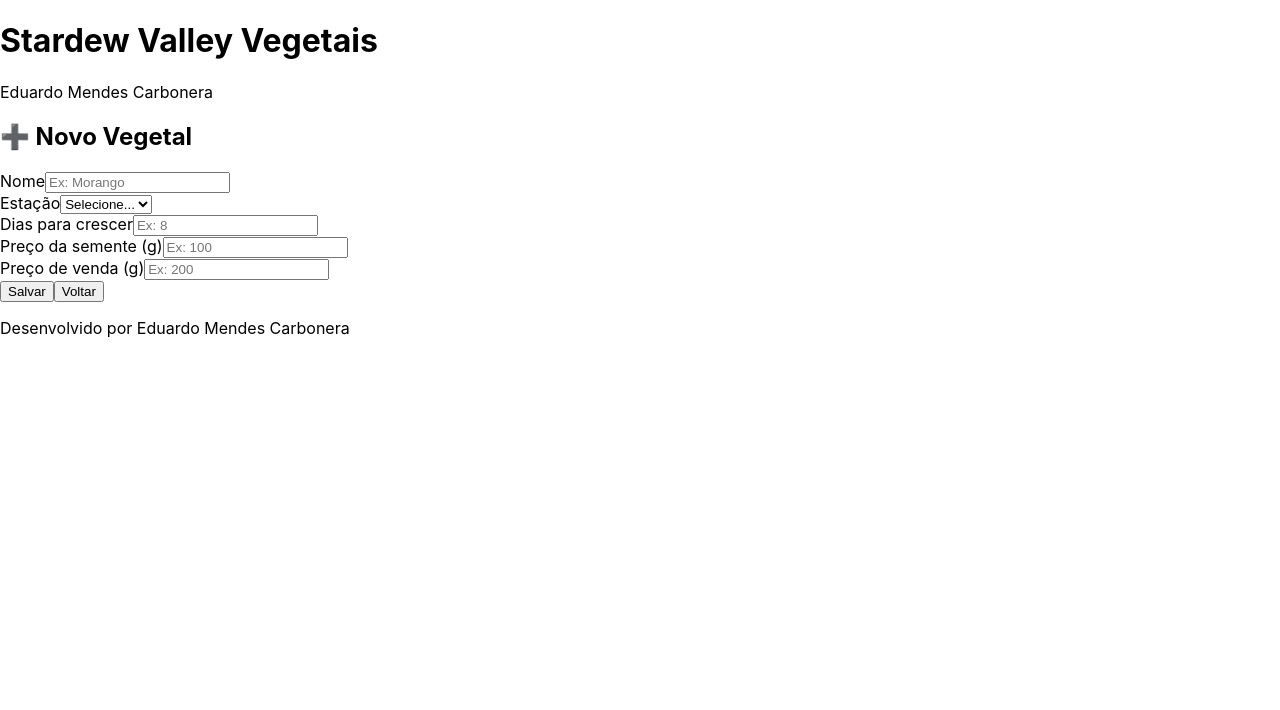
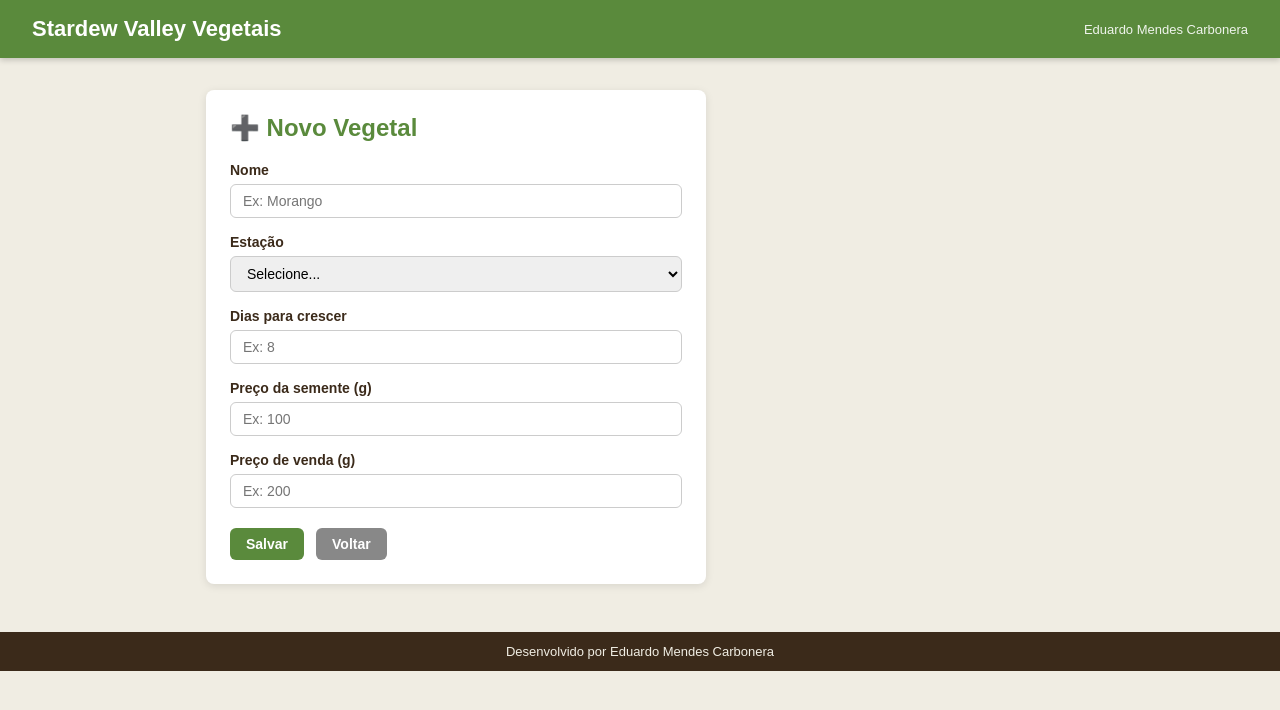
Before and after one commit to EduCarbonera/Site-React---PJBLExpCriativa, a React (Create React App) app in the folder frontend/creativeexpreactproject/: page / in a window 1280 px wide. Both pictures are taken after a click on the button "+ Novo Vegetal". Shown: the top 710 px of the page. Built offline with nearby package versions, Linux system fonts and the light colour scheme; no server answers.

Commit message:
add: css stylezation

```diff
--- a/frontend/creativeexpreactproject/src/App.css
+++ b/frontend/creativeexpreactproject/src/App.css
@@ -0,0 +1,246 @@
+* {
+  margin: 0;
+  padding: 0;
+  box-sizing: border-box;
+}
+
+body {
+  font-family: Arial, sans-serif;
+  background-color: #f0ede3;
+  color: #3b2a1a;
+}
+
+/* Cabeçalho */
+.cabecalho {
+  background-color: #5a8a3c;
+  color: white;
+  padding: 16px 32px;
+  display: flex;
+  justify-content: space-between;
+  align-items: center;
+  box-shadow: 0 2px 6px rgba(0,0,0,0.2);
+}
+
+.cabecalho h1 {
+  font-size: 22px;
+  cursor: pointer;
+}
+
+.cabecalho h1:hover {
+  opacity: 0.85;
+}
+
+.nome-aluno {
+  font-size: 13px;
+  opacity: 0.9;
+}
+
+/* Conteúdo principal */
+.conteudo {
+  max-width: 900px;
+  margin: 32px auto;
+  padding: 0 16px;
+}
+
+/* Rodapé */
+.rodape {
+  background-color: #3b2a1a;
+  color: #f0ede3;
+  text-align: center;
+  padding: 12px;
+  font-size: 13px;
+  margin-top: 48px;
+}
+
+/* Botões */
+.btn {
+  padding: 8px 16px;
+  border: none;
+  border-radius: 6px;
+  cursor: pointer;
+  font-size: 14px;
+  font-weight: bold;
+}
+
+.btn-verde {
+  background-color: #5a8a3c;
+  color: white;
+}
+
+.btn-verde:hover {
+  background-color: #4a7530;
+}
+
+.btn-azul {
+  background-color: #4a7fa5;
+  color: white;
+}
+
+.btn-azul:hover {
+  background-color: #3a6f95;
+}
+
+.btn-vermelho {
+  background-color: #c0392b;
+  color: white;
+}
+
+.btn-vermelho:hover {
+  background-color: #a93226;
+}
+
+.btn-cinza {
+  background-color: #888;
+  color: white;
+}
+
+.btn-cinza:hover {
+  background-color: #666;
+}
+
+/* Mensagens de erro e sucesso */
+.mensagem-erro {
+  background-color: #f8d7da;
+  color: #721c24;
+  padding: 10px 16px;
+  border-radius: 6px;
+  margin-bottom: 16px;
+}
+
+.mensagem-sucesso {
+  background-color: #d4edda;
+  color: #155724;
+  padding: 10px 16px;
+  border-radius: 6px;
+  margin-bottom: 16px;
+}
+
+/* Tabela */
+.tabela {
+  width: 100%;
+  border-collapse: collapse;
+  background-color: white;
+  border-radius: 8px;
+  overflow: hidden;
+  box-shadow: 0 2px 8px rgba(0,0,0,0.1);
+}
+
+.tabela th {
+  background-color: #5a8a3c;
+  color: white;
+  padding: 12px 16px;
+  text-align: left;
+}
+
+.tabela td {
+  padding: 10px 16px;
+  border-bottom: 1px solid #e0d8c8;
+}
+
+.tabela tr:last-child td {
+  border-bottom: none;
+}
+
+.tabela tr:hover td {
+  background-color: #f5f0e8;
+}
+
+.acoes {
+  display: flex;
+  gap: 8px;
+}
+
+/* Formulário */
+.form-container {
+  background-color: white;
+  padding: 24px;
+  border-radius: 8px;
+  box-shadow: 0 2px 8px rgba(0,0,0,0.1);
+  max-width: 500px;
+}
+
+.form-container h2 {
+  margin-bottom: 20px;
+  color: #5a8a3c;
+}
+
+.campo {
+  margin-bottom: 16px;
+  display: flex;
+  flex-direction: column;
+  gap: 6px;
+}
+
+.campo label {
+  font-weight: bold;
+  font-size: 14px;
+}
+
+.campo input,
+.campo select {
+  padding: 8px 12px;
+  border: 1px solid #ccc;
+  border-radius: 6px;
+  font-size: 14px;
+}
+
+.campo input:focus,
+.campo select:focus {
+  outline: none;
+  border-color: #5a8a3c;
+}
+
+.form-botoes {
+  display: flex;
+  gap: 12px;
+  margin-top: 20px;
+}
+
+/* Detalhe */
+.detalhe-container {
+  background-color: white;
+  padding: 24px;
+  border-radius: 8px;
+  box-shadow: 0 2px 8px rgba(0,0,0,0.1);
+  max-width: 500px;
+}
+
+.detalhe-container h2 {
+  color: #5a8a3c;
+  margin-bottom: 20px;
+}
+
+.detalhe-linha {
+  display: flex;
+  justify-content: space-between;
+  padding: 10px 0;
+  border-bottom: 1px solid #e0d8c8;
+  font-size: 15px;
+}
+
+.detalhe-linha:last-of-type {
+  border-bottom: none;
+}
+
+.detalhe-label {
+  font-weight: bold;
+  color: #555;
+}
+
+.detalhe-botoes {
+  display: flex;
+  gap: 12px;
+  margin-top: 20px;
+}
+
+/* Topo da lista */
+.lista-topo {
+  display: flex;
+  justify-content: space-between;
+  align-items: center;
+  margin-bottom: 16px;
+}
+
+.lista-topo h2 {
+  color: #5a8a3c;
+}
```
